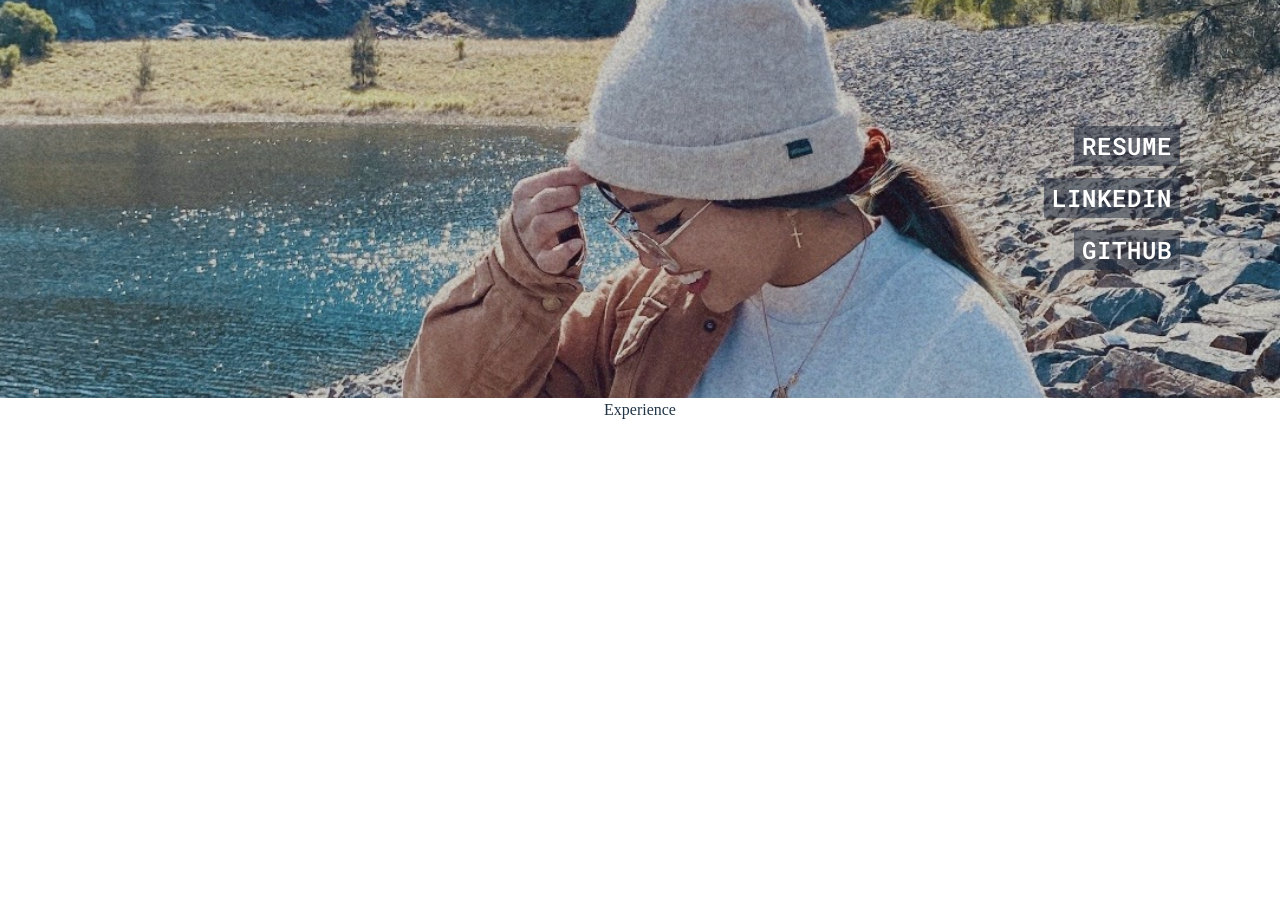
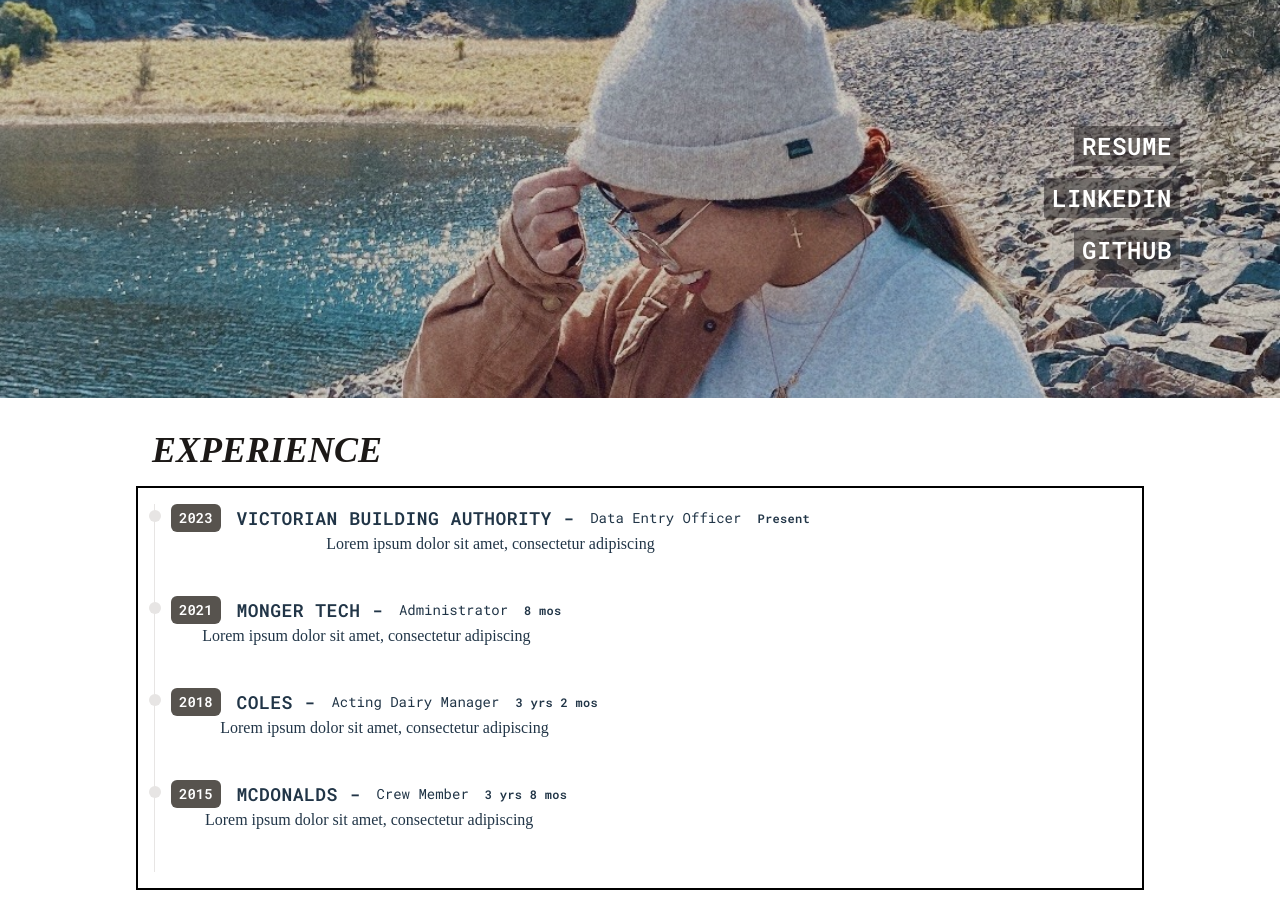
Before and after one commit to Lizette-Dimalanta/Portfolio_V2, a React (Vite) app: page / in a window 1280 px wide. Shown: the part 460-1366 px from the top of the page. Before the commit the page ends 882 px from the top, so only its background shows below. Built offline with nearby package versions, Linux system fonts and the light colour scheme.

Commit message:
Added experience items

```diff
--- a/src/components/Experience.jsx
+++ b/src/components/Experience.jsx
@@ -4,28 +4,28 @@ import ExperienceItem from './ExperienceItem'
 const data = [
   {
     year: 2023,
-    company: 'VICTORIAN BUILDING AUTHORITY',
+    company: 'VICTORIAN BUILDING AUTHORITY -',
     position: 'Data Entry Officer',
     duration: 'Present',
     details: 'Lorem ipsum dolor sit amet, consectetur adipiscing'
   },
   {
     year: 2021,
-    company: 'MONGER TECH',
+    company: 'MONGER TECH -',
     position: 'Administrator',
     duration: '8 mos',
     details: 'Lorem ipsum dolor sit amet, consectetur adipiscing'
   },
   {
     year: 2018,
-    company: 'COLES',
+    company: 'COLES -',
     position: 'Acting Dairy Manager',
     duration: '3 yrs 2 mos',
     details: 'Lorem ipsum dolor sit amet, consectetur adipiscing'
   },
   {
     year: 2015,
-    company: 'MCDONALDS',
+    company: 'MCDONALDS -',
     position: 'Crew Member',
     duration: '3 yrs 8 mos',
     details: 'Lorem ipsum dolor sit amet, consectetur adipiscing'
@@ -34,7 +34,22 @@ const data = [
 
 const Experience = () => {
   return (
-    <div>Experience</div>
+    <div id='Experience' className='max-w-[1040px] m-auto p-4'>
+      <h1 className='font-DM-Sherif-Display italic font-semibold text-4xl text-stone-900 text-start p-4 '>
+        EXPERIENCE
+      </h1>
+      <div className='border-2 border-black p-4'>
+        {data.map((item, itemid) => (
+          <ExperienceItem
+            key={itemid}
+            year={item.year}
+            company={item.company}
+            position={item.position}
+            duration={item.duration}
+            details={item.details} />
+        ))}
+      </div>
+    </div>
   )
 }
 
--- a/src/components/ExperienceItem.jsx
+++ b/src/components/ExperienceItem.jsx
@@ -1,8 +1,19 @@
 import React from 'react'
 
-const ExperienceItem = () => {
+const ExperienceItem = ({ year, company, position, duration, details }) => {
   return (
-    <div>ExperienceItem</div>
+    <ol className='flex flex-col md:flex-row relative border-l border-stone-200'>
+      <li className='mb-10 ml-4'>
+          <div className='absolute w-3 h-3 bg-stone-200 rounded-full mt-1.5 -left-1.5 border-white'/>
+          <p className='flex flex-wrap gap-4 flex-row items-center justify-start text-xs md:text-sm'>
+            <span className='inline-block font-Roboto-Mono font-semibold text-white px-2 py-1 bg-stone-600 rounded-md'>{year}</span>
+            <span className='font-Roboto-Mono font-semibold tracking-wide text-lg'>{company}</span>
+            <span className='font-Roboto-Mono text-md'>{position}</span>
+            <span className='font-Roboto-Mono font-semibold tracking-wide text-xs'>{duration}</span>
+          </p>
+          <p>{details}</p>
+      </li>
+    </ol>
   )
 }
 
--- a/src/components/Home.jsx
+++ b/src/components/Home.jsx
@@ -8,7 +8,7 @@ import { VscGithubInverted } from "react-icons/vsc"
 const Home = () => {
   return (
     <div id='home' className='bg-fixed h-screen bg-cover bg-center' style={{ backgroundImage: `url(${'../images/ProfileImage.jpeg'})` }}>
-      <div className='w-full h-screen absolute top-15 left-0 bg-slate-800/20'>
+      <div className='w-full h-screen absolute top-15 left-0 bg-stone-800/20'>
       <div>
         <h2 className='font-Inter text-white tracking-wide font-semibold flex text-3xl sm:text-4xl pt-32 sm:pt-40 pl-4 place-content-start sm:pl-24'>
           I am a
@@ -37,15 +37,15 @@ const Home = () => {
       </div>
       <div className='font-Roboto-Mono font-semibold text-white text-2xl flex justify-center items-center sm:place-content-end sm:items-end whitespace-nowrap flex-col pt-52 sm:pt-36 sm:pr-24'>
         <div className='hover:scale-110 transition-all ease-in-out duration-300'>
-          <a href='' className='cursor-pointer tracking-wide bg-slate-800/50 rounded-sm px-2 m-1 p-1'> RESUME
+          <a href='' className='cursor-pointer tracking-wide bg-stone-800/50 rounded-sm px-2 m-1 p-1'> RESUME
           </a>
         </div>
         <div className='pt-5 hover:scale-110 transition-all ease-in-out duration-300'>
-          <a href='' className='cursor-pointer tracking-wide bg-slate-800/50 rounded-sm px-2 m-1 p-1'> LINKEDIN
+          <a href='' className='cursor-pointer tracking-wide bg-stone-800/50 rounded-sm px-2 m-1 p-1'> LINKEDIN
           </a>
         </div>
         <div className='pt-5 hover:scale-110 transition-all ease-in-out duration-300'>
-          <a href='' className='cursor-pointer tracking-wide bg-slate-800/50 rounded-sm px-2 m-1 p-1'> GITHUB
+          <a href='' className='cursor-pointer tracking-wide bg-stone-800/50 rounded-sm px-2 m-1 p-1'> GITHUB
           </a>
         </div>
       </div>
```
